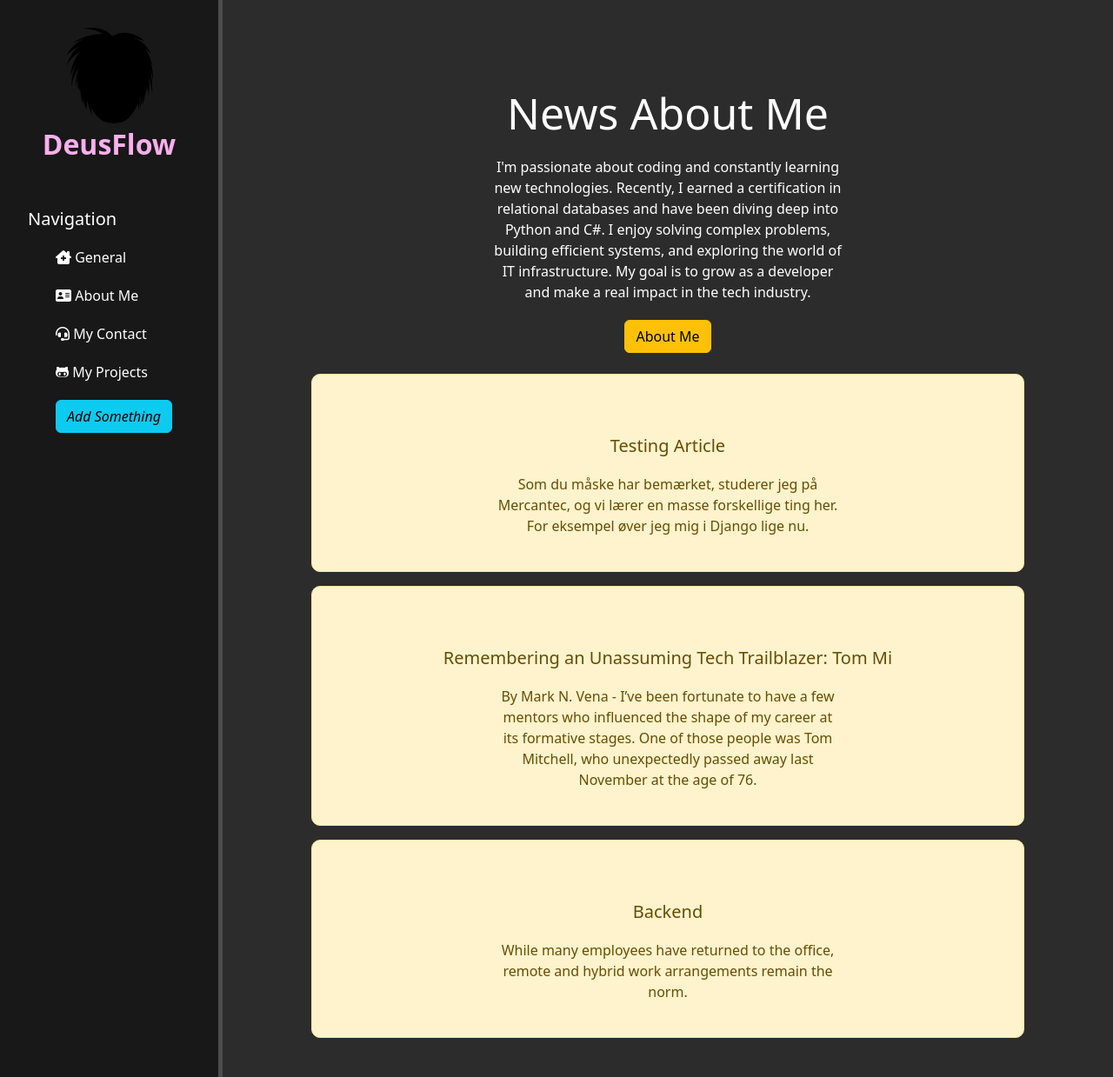
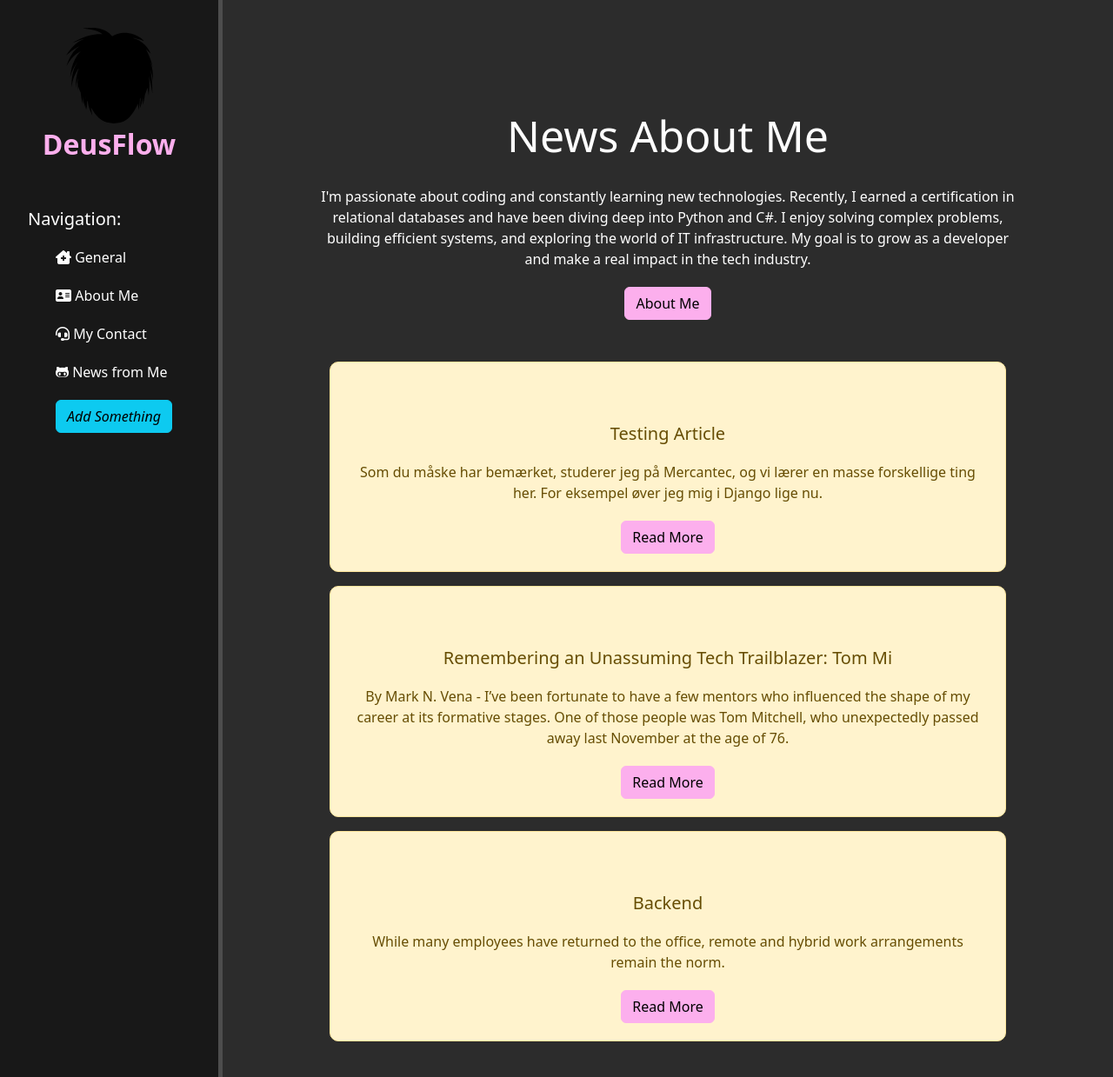
Before and after one commit to deusflow/webflow, a Django app: page /newsflow/ in a window 1280 px wide. Shown: the whole page at 87% size. Run offline with Django 5.2, Linux system fonts and the light colour scheme; data comes from the database, SQL or seed files in the repository; both versions use the stored data as it was after the commit.

Commit message:
Linked the news tab to the database, now you can add news and it will be saved, also worked on the design and other GUI

```diff
--- a/deusflow/main/static/main/css/main.css
+++ b/deusflow/main/static/main/css/main.css
@@ -1,34 +1,41 @@
 body{
     background: #2c2c2c;
 }
-aside{
-    float: left;
+aside {
+    position: fixed;  /* make the panel fixed */
+    top: 0;
+    left: 0;
     background: #181818;
     width: 20%;
     padding: 2.5%;
     height: 100vh;
     color: #fff;
     border-right: 5px solid #4d4d4d;
+    z-index: 10;  /* to keep the panel on the top-content*/
+}
+
+main {
+    margin-left: 20%;  /* adding margin, so that the main content does not block the panel */
+    padding: 2%;
+    overflow-y: auto;  /* This will allow you to scroll through the content -  main */
+    height: 100vh;  /*Limit the height so that only the content is accessible when scrolling*/
 }
 
 .logo{
     width: 100px;
     height: auto;
-    align-content: center;
     display: block;
-    margin-left: auto;
-    margin-right: auto;
+    margin: 0 auto;
 }
+
 span.logo {
     font-size: clamp(1.5rem, 2.5vw, 2.5rem);
     font-weight: bold;
     color: #fcafed;
     text-align: center;
-
     display: flex;
     justify-content: center;
     align-items: center;
-
     width: 100%;
     margin: 0 auto;
 }
@@ -52,31 +59,68 @@ aside ul li:hover, aside ul li a:hover{
     transform: scale(1.15);
 }
 
-main .features{
-    float: left;
+main .features {
     color: #fff;
     margin-top: 100px;
-    text-align: center;
-    width: 80%;
+    text-align: center;  /* centring text */
+    width: 100%;  /* remove float */
+    display: flex;
+    flex-direction: column;
+    justify-content: center;
+    align-items: center;
 }
 main .features h1{
     font-size: 50px;
 }
 main .features p{
-    max-width: 400px;
+    max-width: 800px;
     margin: 20px auto;
 }
 aside ul a {
     text-decoration: none !important;
 }
 
-form{
-    margin-top: 100px;
-    width: 500px;
-    margin-left: 32%;
+form {
+    margin-top: 100px; /* Отступ сверху */
+    width: 700px; /* Ширина формы */
+    margin: 0 auto; /* Центрирование формы по горизонтали */
 }
 
 .alert-warning {
-    border-radius: 10px; /* Скругление углов */
-    padding: 20px; /* Отступы */
+    border-radius: 10px; /* rounding of corners */
+    padding: 20px;
 }
+.youtube-video {
+    position: relative;
+    display: inline-block;
+    width: 100%;
+    max-width: 560px; /* ограничиваем ширину */
+    margin: 20px auto; /* отступ сверху и снизу, центрирование */
+    border-radius: 15px; /* скругление углов */
+    overflow: hidden; /* чтобы видео не выходило за рамки */
+    box-shadow: 0 8px 15px rgba(0, 0, 0, 0.2); /* тень для объема */
+    border: 3px solid #10d3ef; /* стильная рамка с голубым цветом */
+}
+
+.youtube-video::before {
+    content: "";
+    position: absolute;
+    top: -10px;
+    left: -10px;
+    right: -10px;
+    bottom: -10px;
+    border-radius: 20px;
+    border: 2px solid #fcafed; /* еще одна рамка для эффекта */
+    z-index: -1; /* поместить позади видео */
+    box-shadow: 0 0 15px rgba(0, 0, 0, 0.3); /* дополнительная тень */
+}
+
+.btn-warning {
+    background-color: #fcafed; /* Выбирай нужный цвет */
+    border-color: #fcafed; /* Если нужно изменить цвет рамки */
+}
+
+.btn-warning:hover {
+    background-color: #10d3ef; /* Цвет кнопки при наведении */
+    border-color: #10d3ef; /* Цвет рамки при наведении */
+}
--- a/deusflow/main/templates/main/layout.html
+++ b/deusflow/main/templates/main/layout.html
@@ -15,13 +15,13 @@
 <aside>
     <img class="logo" src="{% static 'main/img/23714.svg' %}" alt="Logo">
     <span class="logo"> DeusFlow </span>
-    <h3> Navigation</h3>
+    <h3> Navigation:</h3>
     <ul>
         <a href="{% url 'Home' %}"><li><i class="fa-solid fa-house-chimney-medical"></i> General</li></a>
         <a href="{% url 'About' %}"><li><i class="fa-solid fa-address-card"></i> About Me</li></a>
         <a href=""><li><i class="fa-solid fa-headset"></i> My Contact</li></a>
-        <a href="{% url 'newsflow_home' %}"><li><i class="fa-brands fa-github-alt"></i> My Projects</li></a>
-        <a href="{% url 'create'%}"><li><button class="btn btn-info"><i> Add Something</i></li></a>
+        <a href="{% url 'newsflow_home' %}"><li><i class="fa-brands fa-github-alt"></i> News from Me</li></a>
+        <li><a href="{% url 'create'%}"><button class="btn btn-info"><i> Add Something</i></button></a></li>
     </ul>
 </aside>
 <main>
--- a/deusflow/newsflow/templates/newsflow/newsflow_home.html
+++ b/deusflow/newsflow/templates/newsflow/newsflow_home.html
@@ -1,11 +1,11 @@
 {% extends 'main/layout.html' %}
 
-{% block title %}News About Me{% endblock %}
+{% block title %}News, It and Me{% endblock %}
 
 {% block content %}
 <div class="features">
    <h1>News About Me</h1>
-    <p>I'm passionate about coding and constantly learning new technologies. Recently, I earned a certification in relational databases and have been diving deep into Python and C#.
+    <p class="textlong">I'm passionate about coding and constantly learning new technologies. Recently, I earned a certification in relational databases and have been diving deep into Python and C#.
         I enjoy solving complex problems, building efficient systems, and exploring the world of IT infrastructure.
         My goal is to grow as a developer and make a real impact in the tech industry.</p>
     <button class="btn btn-warning">About Me</button><br>
@@ -14,6 +14,7 @@
     <div class="alert alert-warning text-center mx-auto" style="width: 80%;">
         <h3>{{ el.title }}</h3>
         <p>{{ el.anons }}</p>
+    <a href="{% url 'newsflow_detail' el.id %}" class="btn btn-warning">Read More</a>
     </div>
     {% endfor %}
 </div>
--- a/deusflow/newsflow/urls.py
+++ b/deusflow/newsflow/urls.py
@@ -3,5 +3,6 @@ from . import views
 
 urlpatterns = [
     path('', views.newsflow_home, name='newsflow_home'),
-    path('create', views.create, name='create')
+    path('create', views.create, name='create'),
+    path('<int:pk>', views.NewsDetailView.as_view(), name='newsflow_detail')
 ]
--- a/deusflow/newsflow/views.py
+++ b/deusflow/newsflow/views.py
@@ -1,11 +1,17 @@
 from django.shortcuts import render, redirect
 from .models import Articles
 from .forms import ArticleForm
+from django.views.generic import DetailView
 
 # Create your views here.
 def newsflow_home(request):
     news = Articles.objects.all()
     return render(request,'newsflow/newsflow_home.html',{'newsflow':news})
+
+class NewsDetailView(DetailView):
+    model = Articles
+    template_name = 'newsflow/details_view.html'
+    context_object_name = 'article'
 
 def create(request):
     error = ''
```
Also changed, not shown: deusflow/main/templates/main/index.html (+12 -3 lines), deusflow/newsflow/templates/newsflow/details_view.html (added, +11 -0 lines), deusflow/db.sqlite3.
